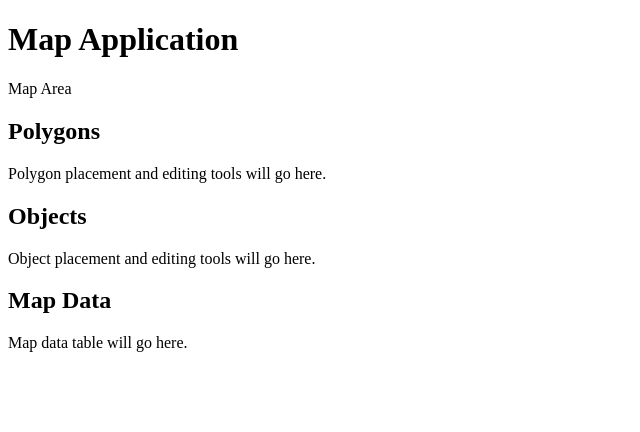
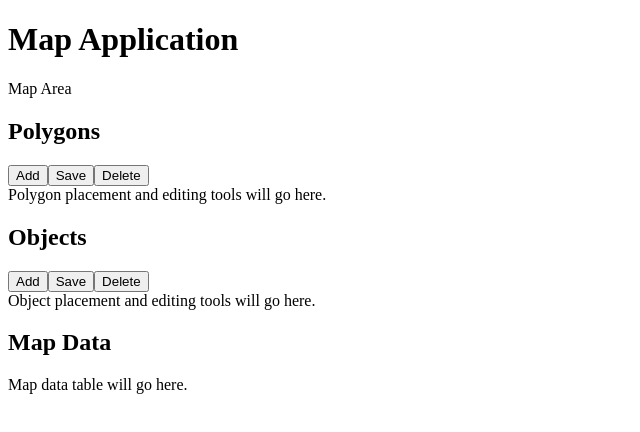
Before and after one commit to tsachbak/Map_Application, a React (Create React App) app in the folder client/: page / in a window 1280 px wide. Shown: the top 432 px of the page, without its empty margins (0-640 px from the left). Built offline with nearby package versions, Linux system fonts and the light colour scheme.

Commit message:
Add PanelActions (include Add, Save and Delete buttons).

```diff
--- a/client/src/components/Layout.js
+++ b/client/src/components/Layout.js
@@ -1,9 +1,9 @@
 import Panel from "./Panel";
+import PanelActions from "./PanelActions";
 
 /**
  * this component will be the main layout of the application,
  * containing the map and the panels for polygons, objects, and map data (as table).
- * @returns JSX.Element
  */
 export default function Layout() {
   return (
@@ -13,11 +13,11 @@ export default function Layout() {
         <div>Map Area</div>
 
         <div>
-          <Panel title="Polygons">
+          <Panel title="Polygons" actions={<PanelActions />}>
             <div>Polygon placement and editing tools will go here.</div>
           </Panel>
 
-          <Panel title="Objects">
+          <Panel title="Objects" actions={<PanelActions />}>
             <div>Object placement and editing tools will go here.</div>
           </Panel>
 
--- a/client/src/components/Panel.js
+++ b/client/src/components/Panel.js
@@ -1,7 +1,14 @@
-export default function Panel({ title, children }) {
+/**
+ * this component is a simple wrapper for a section of the UI.
+ * It provides a title, an optional set of actions, and a container for child components.
+ */
+export default function Panel({ title, actions, children }) {
   return (
     <section>
       <h2>{title}</h2>
+
+      {actions ? <div>{actions}</div> : null}
+
       <div>{children}</div>
     </section>
   );
--- /dev/null
+++ b/client/src/components/PanelActions.js
@@ -0,0 +1,12 @@
+/**
+ * PanelActions component provides buttons for adding, saving, and deleting items in the panel.
+ */
+export default function PanelActions() {
+  return (
+    <div>
+      <button type="button">Add</button>
+      <button type="button">Save</button>
+      <button type="button">Delete</button>
+    </div>
+  );
+}
```
